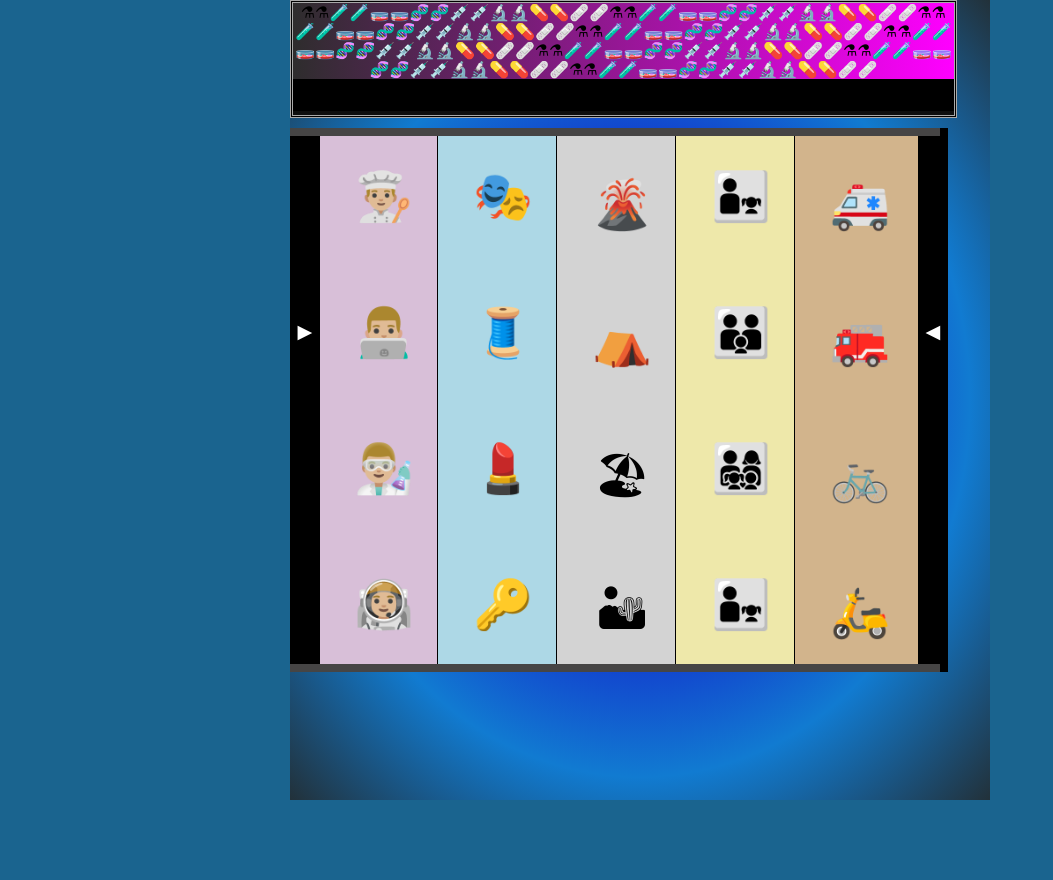
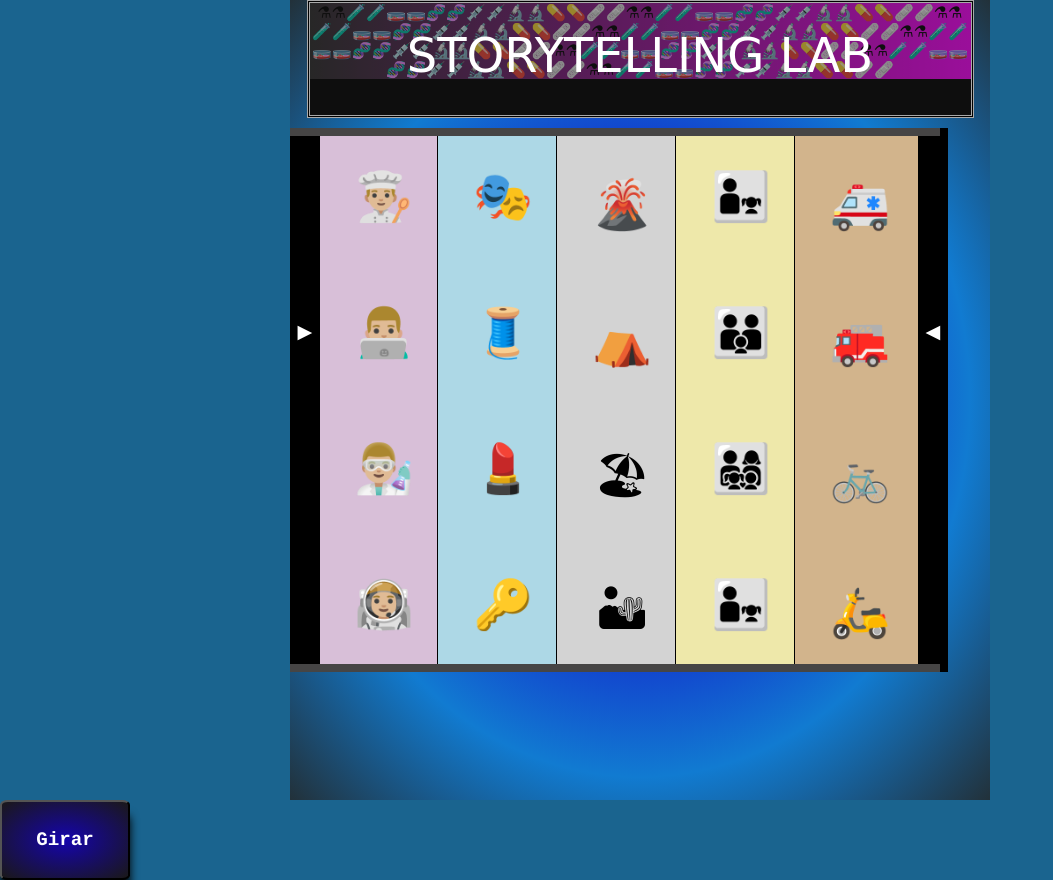
Before and after one commit to julimalt/storytelling-lab, a plain HTML site: page index.html in a window 1280 px wide. Shown: the whole page, without its empty margins (0-1053 px from the left). Before the commit the page ends 800 px from the top, so only its background shows below. Drawn offline with Linux system fonts and the light colour scheme; a web font is replaced by a local one.

Commit message:
Actualizacion estilos

```diff
--- a/index.html
+++ b/index.html
@@ -27,9 +27,8 @@
      <span class="machine">
        <div class="displayContainer">
         <div id="topDisplay"> ⚗⚗🧪🧪🧫🧫🧬🧬💉💉🔬🔬💊💊🩹🩹⚗⚗🧪🧪🧫🧫🧬🧬💉💉🔬🔬💊💊🩹🩹⚗⚗🧪🧪🧫🧫🧬🧬💉💉🔬🔬💊💊🩹🩹⚗⚗🧪🧪🧫🧫🧬🧬💉💉🔬🔬💊💊🩹🩹⚗⚗🧪🧪🧫🧫🧬🧬💉💉🔬🔬💊💊🩹🩹⚗⚗🧪🧪🧫🧫🧬🧬💉💉🔬🔬💊💊🩹🩹⚗⚗🧪🧪🧫🧫🧬🧬💉💉🔬🔬💊💊🩹🩹⚗⚗🧪🧪🧫🧫🧬🧬💉💉🔬🔬💊💊🩹🩹</div>
-        <h1 id="topDisplayGlass">Storytelling Lab</h1>
+        <h1 id="topDisplayGlass">Storytelling Lab</div>
        </div>
-       <div id="reelBox"></div>
          <button id="spin"
          type="button"
          onclick= "spinTheReels()">Girar</button>
--- a/style.css
+++ b/style.css
@@ -1,10 +1,5 @@
 body {
   background-color: rgb(26, 100, 143);
-  /* -moz-user-select: none;
-  -khtml-user-select: none;
-  -webkit-user-select: none; */
-  /* position: relative;
-  left: 50vh; */
   font-family: "Kelly Slab", cursive;
 }
 
@@ -142,6 +137,10 @@ body {
   /* position: absolute; */
   overflow: hidden;
   z-index: 1;
+  display: flex;
+  flex-direction: column;
+  align-items: center;
+  justify-content: space-between;
 }
 
 .displayContainer {
@@ -153,7 +152,8 @@ body {
   border-width: 3px;
   border-color: darkgray;
   text-align: center;
-  overflow: hidden;
+  position: relative;
+  /* overflow: hidden; */
 }
 
 #topDisplay {
@@ -161,9 +161,10 @@ body {
   height: 13vh; */
   /* max-width: 655px; */
   /* vertical-align: middle; */
-  /* position: absolute;
-  top: 1vh;
-  left: 1.5vw; */
+  position: absolute;
+  z-index: 1;
+  /* top: 1vh;
+  left: 1.5vw;  */
   animation-name: topDisplayAni;
   animation-iteration-count: infinite;
   animation-duration: 5s;
@@ -176,9 +177,14 @@ body {
   font-weight: 500;
   font-size: 3em;
   line-height: 13vh;
-  /* overflow: hidden; */
-  /* position: absolute;
-  top: 1vh;
+  overflow: hidden;
+  margin-block-start: 0em;
+  margin-block-end: 0em;
+  z-index: 2;
+  position: absolute;
+  width: 100%;
+  height: 100%;
+  /* top: 1vh;
   left: 1.5vw; */
 }
 
@@ -195,9 +201,7 @@ body {
   text-align: center;
   background-image: radial-gradient(rgb(21, 4, 173), rgb(26, 24, 24));
   position: relative;
-  left: 40%;
   max-width: 130px;
-  top: 86vh;
   overflow: hidden;
 }
 
```
